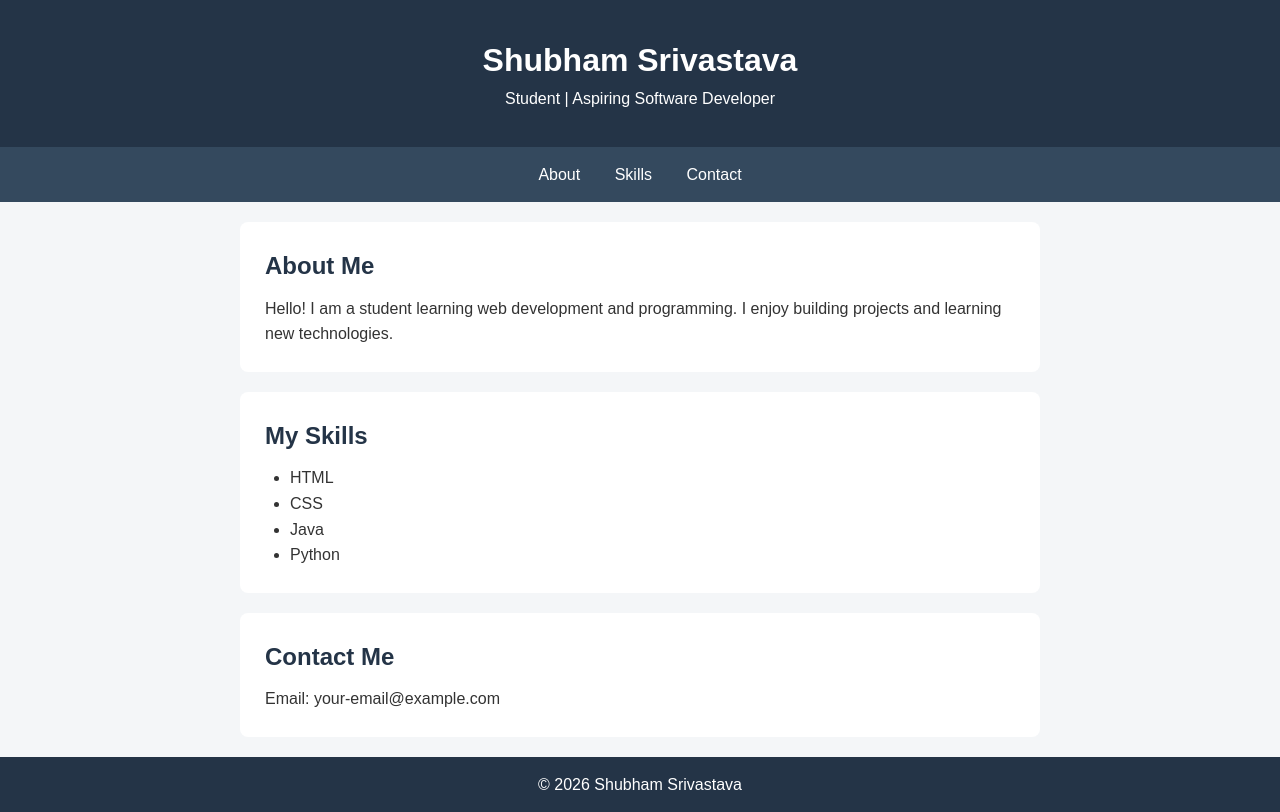
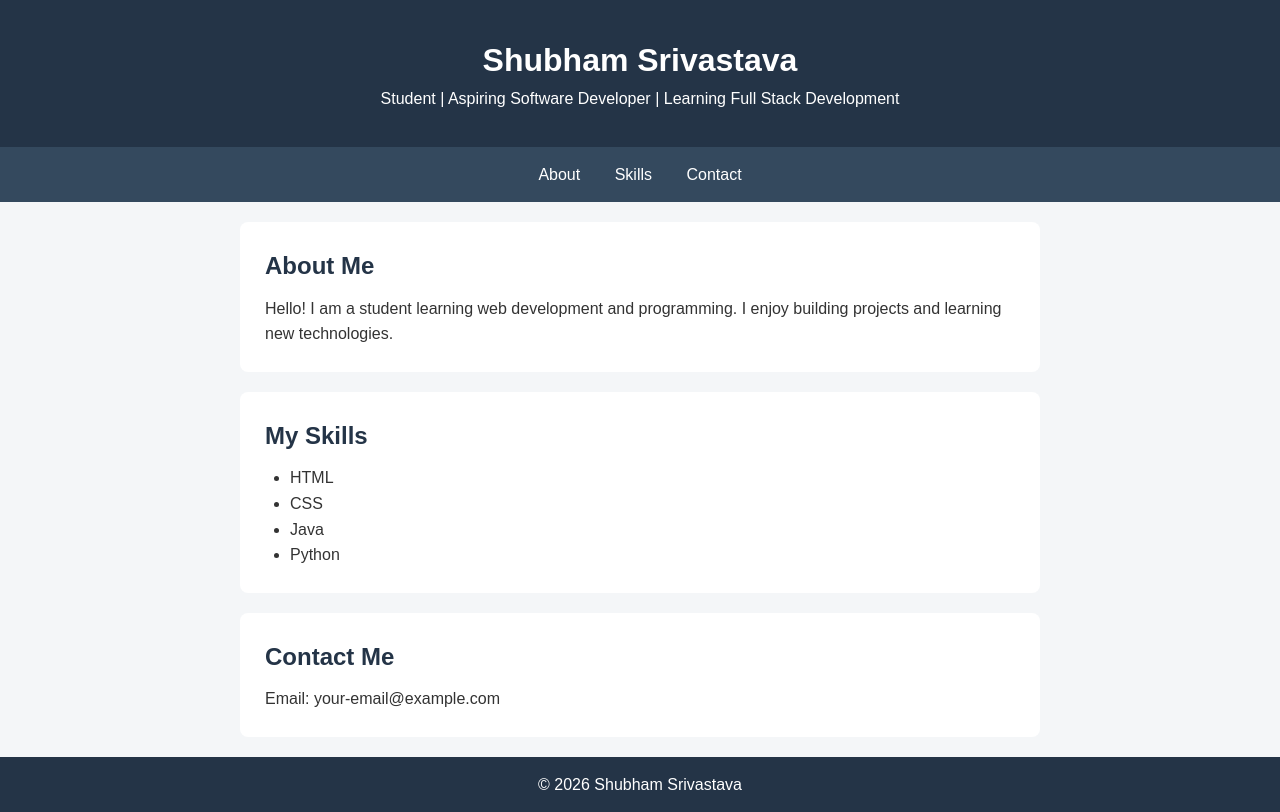
Before and after one commit to shubham2104-commits/Web-DevLab, a plain HTML site: page Project2/index.html in a window 1280 px wide. Drawn offline with Linux system fonts and the light colour scheme.

Commit message:
Update portfolio introduction

```diff
--- a/Project2/index.html
+++ b/Project2/index.html
@@ -11,7 +11,7 @@
 
     <header>
         <h1>Shubham Srivastava</h1>
-        <p>Student | Aspiring Software Developer</p>
+        <p>Student | Aspiring Software Developer | Learning Full Stack Development </p>
     </header>
 
     <nav>
```
